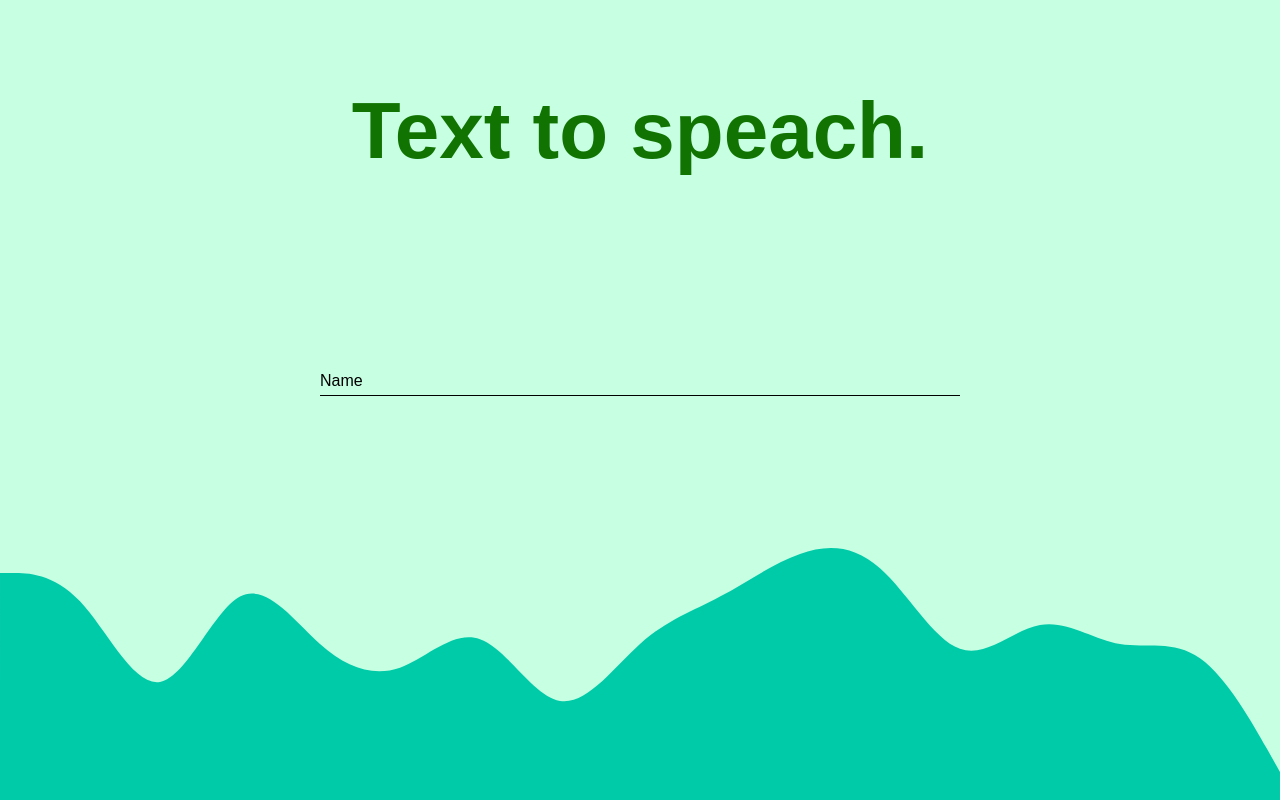
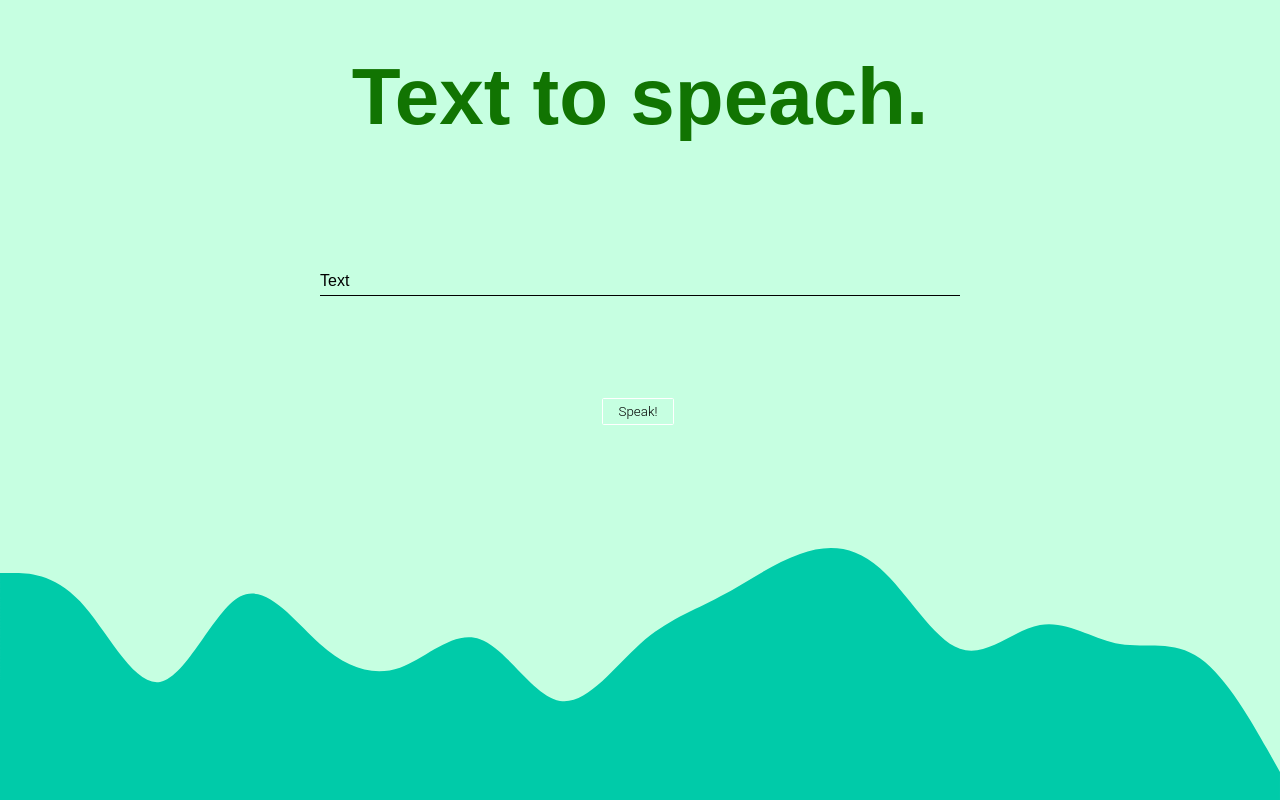
Before and after one commit to zaidajani/text-to-speech, a plain HTML site: page index.html in a window 1280 px wide. Drawn offline with Linux system fonts and the light colour scheme.

Commit message:
second commit - further improvements in design

```diff
--- a/index.html
+++ b/index.html
@@ -4,18 +4,20 @@
     <meta charset="UTF-8" />
     <meta name="viewport" content="width=device-width, initial-scale=1.0" />
     <title>Text to speach application</title>
-    <link rel="stylesheet" href="./style/style.css" />
+    <link rel="stylesheet" href="./style/form.css" />
+    <link rel="stylesheet" href="./style/button.css">
   </head>
   <body>
-    <header>
-      <h1 class="header-class">Text to speach.</h1>
+    <header class="header-class-class">
+      <center><h1 class="header-class">Text to speach.</h1></center>
     </header>
     <div class="form">
-      <input type="text" name="name" required />
+      <input autocomplete="off" type="text" name="name" required />
       <label for="name" class="label-name">
-        <span class="content-name">Name</span>
+        <span class="content-name">Text</span>
       </label>
     </div>
+    <button id="buttonOne">Speak!</button>
     <svg class="svg-class" xmlns="http://www.w3.org/2000/svg" viewBox="0 0 1440 320">
       <path fill="#00cba9" fill-opacity="1" d="M0,64L15,64C30,64,60,64,90,96C120,128,150,192,180,186.7C210,181,240,107,270,90.7C300,75,330,117,360,144C390,171,420,181,450,170.7C480,160,510,128,540,138.7C570,149,600,203,630,208C660,213,690,171,720,144C750,117,780,107,810,90.7C840,75,870,53,900,42.7C930,32,960,32,990,58.7C1020,85,1050,139,1080,149.3C1110,160,1140,128,1170,122.7C1200,117,1230,139,1260,144C1290,149,1320,139,1350,160C1380,181,1410,235,1425,261.3L1440,288L1440,320L1425,320C1410,320,1380,320,1350,320C1320,320,1290,320,1260,320C1230,320,1200,320,1170,320C1140,320,1110,320,1080,320C1050,320,1020,320,990,320C960,320,930,320,900,320C870,320,840,320,810,320C780,320,750,320,720,320C690,320,660,320,630,320C600,320,570,320,540,320C510,320,480,320,450,320C420,320,390,320,360,320C330,320,300,320,270,320C240,320,210,320,180,320C150,320,120,320,90,320C60,320,30,320,15,320L0,320Z"></path>
     </svg>
--- /dev/null
+++ b/style/button.css
@@ -0,0 +1,20 @@
+#buttonOne {
+  display: inline-block;
+  padding: 0.35em 1.2em;
+  border: 0.1em solid #ffffff;
+  margin: 0 0.3em 0.3em 0;
+  border-radius: 0.12em;
+  box-sizing: border-box;
+  text-decoration: none;
+  font-family: "Roboto", sans-serif;
+  font-weight: 300;
+  color: black;
+  text-align: center;
+  transition: all 0.2s;
+  background-color: transparent;
+}
+
+#buttonOne:hover {
+  color: #000000;
+  background-color: #ffffff;
+}
--- a/style/style.css
+++ b/style/form.css
@@ -19,6 +19,7 @@ body {
   position: relative;
   height: 50px;
   overflow: hidden;
+  top: 0px;
 }
 
 .form input {
```
